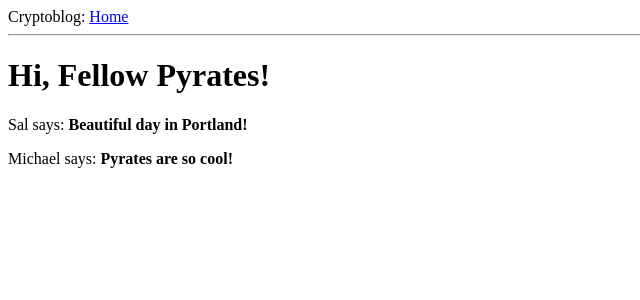
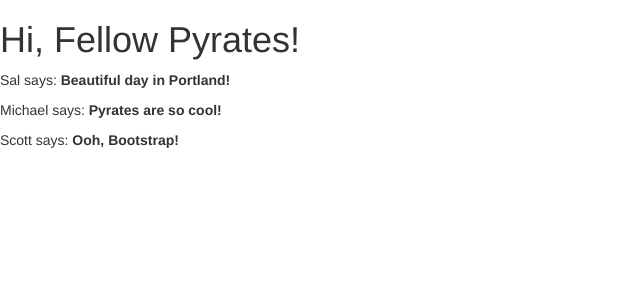
Before and after one commit to PDXPythonPirates/ppp-project-2, a Flask app: page / in a window 1280 px wide. Shown: the top 300 px of the page, without its empty margins (0-640 px from the left). Run offline with Flask 2, Linux system fonts and the light colour scheme; some libraries are stand-ins or nearby versions.

Commit message:
Add Bootstrap

```diff
--- a/app/__init__.py
+++ b/app/__init__.py
@@ -1,7 +1,10 @@
 from flask import Flask
+from flask_bootstrap import Bootstrap
 from config import Config
 
 app = Flask(__name__)
+Bootstrap(app)
+
 app.config.from_object(Config)
 
 from app import routes
--- a/app/routes.py
+++ b/app/routes.py
@@ -9,5 +9,6 @@ def index():
     posts = [
         {"author": {"username": "Sal"}, "body": "Beautiful day in Portland!"},
         {"author": {"username": "Michael"}, "body": "Pyrates are so cool!"},
+        {"author": {"username": "Scott"}, "body": "Ooh, Bootstrap!"},
     ]
     return render_template("index.html", title="Home", user=user, posts=posts)
--- a/app/templates/base.html
+++ b/app/templates/base.html
@@ -1,6 +1,6 @@
 <html>
-
 <head>
+    {% extends "bootstrap/base.html" %}
     {% if title %}
     <title>{{ title }} - Crypto News</title>
     {% else %}
--- a/pyproject.toml
+++ b/pyproject.toml
@@ -9,6 +9,7 @@ python = "==3.8.10"
 Flask = "==2.0.3"
 python-dotenv = "==0.19.2"
 Flask-WTF = "==1.0.0"
+Flask-Bootstrap = "^3.3.7"
 
 [tool.poetry.dev-dependencies]
 black = "==22.1.0"
```
Also changed, not shown: 2 other files.
